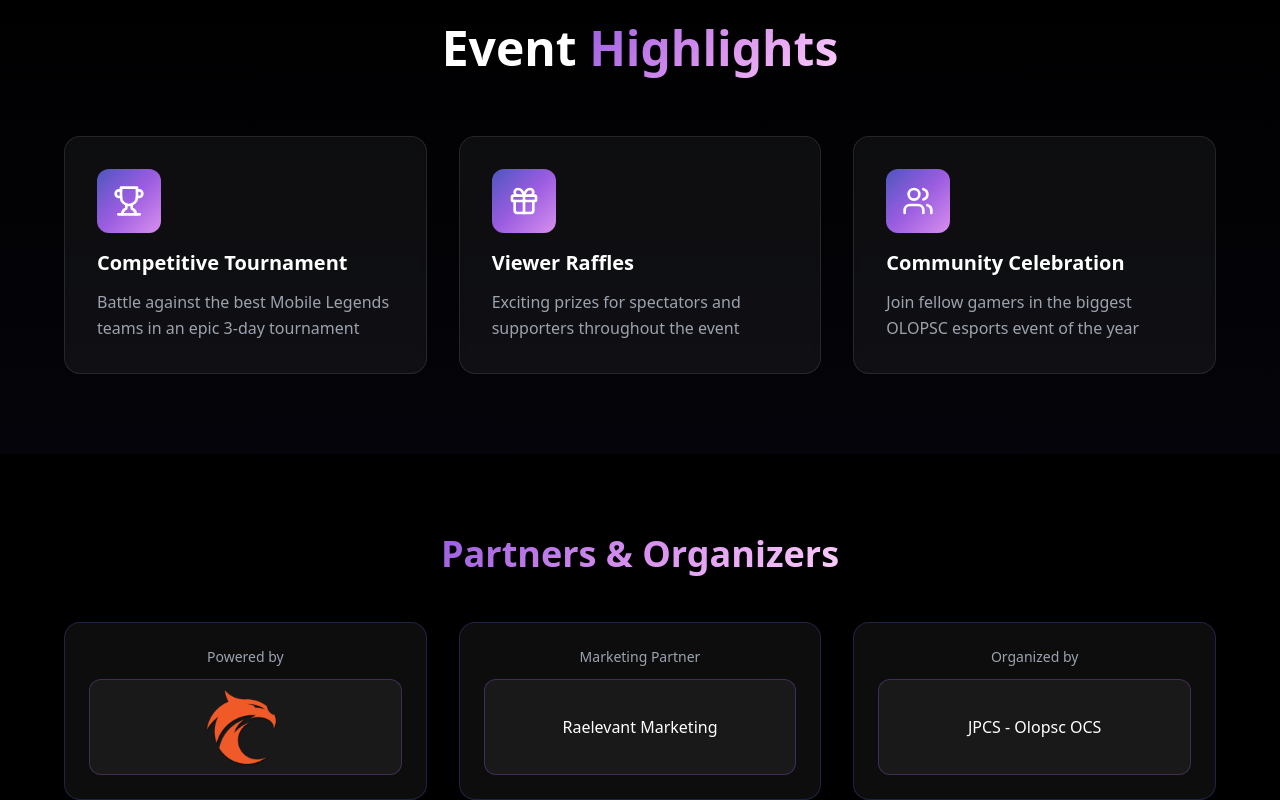
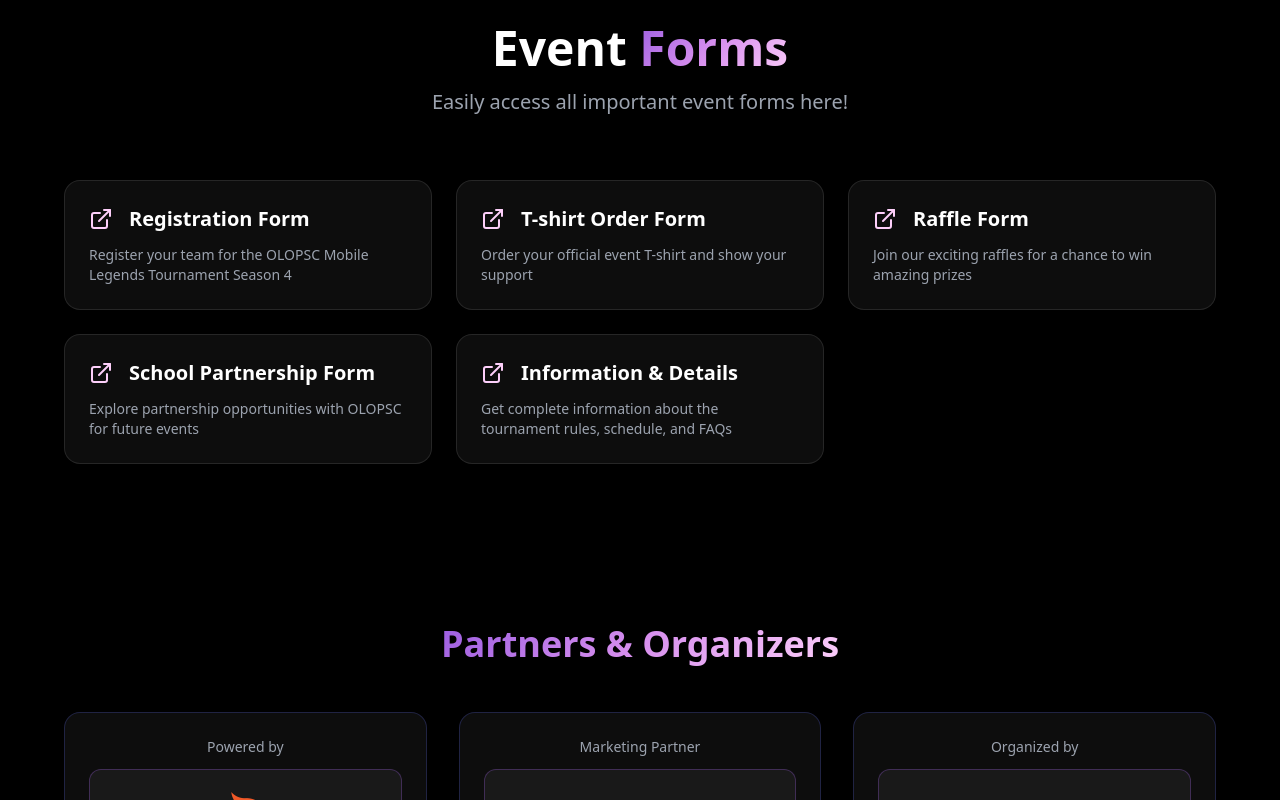
Before and after one commit to terddyy/code-nexus, a React (Vite) app in the folder project/: page / in a window 1280 px wide. Shown: the part 1820-2620 px from the top of the page. Built offline with nearby package versions, Linux system fonts and the light colour scheme.

Commit message:
requests

```diff
--- a/project/src/App.tsx
+++ b/project/src/App.tsx
@@ -1,4 +1,4 @@
-import { Trophy, Calendar, MapPin, Users, Gift, ExternalLink, Facebook, Mail } from 'lucide-react';
+import { Trophy, Calendar, MapPin, Gift, ExternalLink, Facebook, Mail } from 'lucide-react';
 import { Analytics } from '@vercel/analytics/react';
 
 function App() {
@@ -133,30 +133,41 @@ function App() {
         </div>
       </section>
 
-      {/* Event Details Section */}
-      <section className="py-20 px-4 bg-gradient-to-b from-transparent to-[#4E56C0]/5">
+      {/* Event Forms Section */}
+      <section className="py-20 px-4">
         <div className="max-w-6xl mx-auto">
           <div className="text-center mb-16">
             <h2 className="text-4xl md:text-5xl font-black mb-4">
-              Event <span className="text-gradient">Highlights</span>
+              Event <span className="text-gradient">Forms</span>
             </h2>
+            <p className="text-xl text-gray-400">Easily access all important event forms here!</p>
           </div>
 
-          <div className="grid grid-cols-1 md:grid-cols-3 gap-8">
-            <HighlightCard
-              icon={<Trophy className="w-8 h-8" />}
-              title="Competitive Tournament"
-              description="Battle against the best Mobile Legends teams in an epic 3-day tournament"
+          <div className="grid grid-cols-1 md:grid-cols-2 lg:grid-cols-3 gap-6">
+            <ExternalLinkForm
+              title="Registration Form"
+              description="Register your team for the OLOPSC Mobile Legends Tournament Season 4"
+              href="https://tinyurl.com/registerolopscmlt2025"
             />
-            <HighlightCard
-              icon={<Gift className="w-8 h-8" />}
-              title="Viewer Raffles"
-              description="Exciting prizes for spectators and supporters throughout the event"
+            <ExternalLinkForm
+              title="T-shirt Order Form"
+              description="Order your official event T-shirt and show your support"
+              href="https://tinyurl.com/tshirtolopscmlt2025"
             />
-            <HighlightCard
-              icon={<Users className="w-8 h-8" />}
-              title="Community Celebration"
-              description="Join fellow gamers in the biggest OLOPSC esports event of the year"
+            <ExternalLinkForm
+              title="Raffle Form"
+              description="Join our exciting raffles for a chance to win amazing prizes"
+              href="https://tinyurl.com/raffleolopscmlt2025"
+            />
+            <ExternalLinkForm
+              title="School Partnership Form"
+              description="Explore partnership opportunities with OLOPSC for future events"
+              href="https://tinyurl.com/spolopscmlt2025"
+            />
+            <ExternalLinkForm
+              title="Information & Details"
+              description="Get complete information about the tournament rules, schedule, and FAQs"
+              href="https://tinyurl.com/infoolopscmlt2025"
             />
           </div>
         </div>
@@ -170,7 +181,11 @@ function App() {
           </h2>
 
           <div className="grid grid-cols-1 md:grid-cols-3 gap-8 mb-12">
-            <SponsorCard title="Powered by" name={<img src="/image/tnc_logo.png" alt="TNC Group Logo" className="h-full object-contain" />} />
+            <SponsorCard title="Powered by" name={
+              <a href="https://www.facebook.com/TNCGroupPH" target="_blank" rel="noopener noreferrer">
+                <img src="/image/tnc_logo.png" alt="TNC Group Logo" className="h-16 object-contain" />
+              </a>
+            } />
             <SponsorCard title="Marketing Partner" name="Raelevant Marketing" />
             <SponsorCard title="Organized by" name="JPCS - Olopsc OCS" />
           </div>
@@ -293,18 +308,6 @@ function PrizeCard({ place, amount, color }: { place: string; amount: string; co
   );
 }
 
-function HighlightCard({ icon, title, description }: { icon: React.ReactNode; title: string; description: string }) {
-  return (
-    <div className="bg-white/5 backdrop-blur-sm border border-white/10 rounded-2xl p-8 hover:border-[#9B5DE0] transition-all duration-300">
-      <div className="w-16 h-16 gradient-primary rounded-xl flex items-center justify-center mb-4 text-white">
-        {icon}
-      </div>
-      <h3 className="text-xl font-bold mb-3 text-white">{title}</h3>
-      <p className="text-gray-400 leading-relaxed">{description}</p>
-    </div>
-  );
-}
-
 function SponsorCard({ title, name }: { title: string; name: React.ReactNode }) {
   return (
     <div className="bg-white/5 backdrop-blur-sm border border-[#4E56C0]/30 rounded-2xl p-6">
@@ -316,4 +319,21 @@ function SponsorCard({ title, name }: { title: string; name: React.ReactNode })
   );
 }
 
+function ExternalLinkForm({ title, description, href }: { title: string; description: string; href: string }) {
+  return (
+    <a
+      href={href}
+      target="_blank"
+      rel="noopener noreferrer"
+      className="block bg-white/5 backdrop-blur-sm border border-white/10 rounded-2xl p-6 hover:border-[#FDCFFA] transition-all duration-300 h-full"
+    >
+      <div className="flex items-center gap-4 mb-3">
+        <ExternalLink className="w-6 h-6 text-[#FDCFFA]" />
+        <h3 className="text-xl font-bold text-white">{title}</h3>
+      </div>
+      <p className="text-gray-400 text-sm">{description}</p>
+    </a>
+  );
+}
+
 export default App;
```
